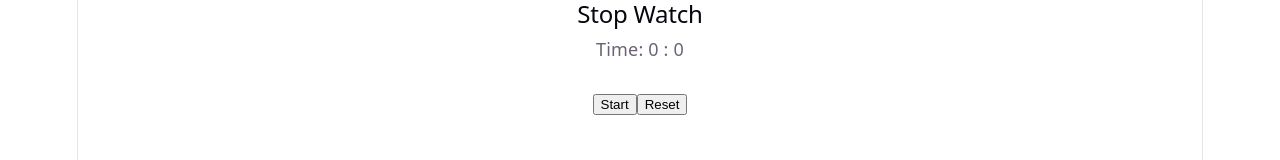
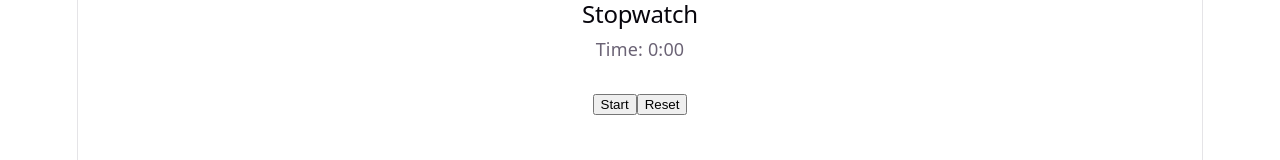
Before and after one commit to somgitreact/minibuilout, a React (Vite) app: page / in a window 1280 px wide. Shown: the top 160 px of the page. Built offline with nearby package versions, Linux system fonts and the light colour scheme.

Commit message:
upload stopwatch 4

```diff
--- a/src/component/Stopwatch.jsx
+++ b/src/component/Stopwatch.jsx
@@ -24,7 +24,7 @@ setIncNum({min:0,sec:0})
     }
     useEffect(()=>{
         function setmin(){
-        if(incNum.sec > 60){
+        if(incNum.sec >= 60){
              setIncNum((prev)=>({...prev, min: prev.min + 1}))
              setIncNum((prev)=>({...prev, sec: 0}))
 
@@ -32,11 +32,11 @@ setIncNum({min:0,sec:0})
         }
 setmin()
     },[incNum])
-
+const formattedSec = String(incNum.sec).padStart(2, '0')
   return (
     <div>
-        <h2>Stop Watch</h2>
-        <p>Time: {incNum.min} : {incNum.sec}</p>
+        <h2>Stopwatch</h2>
+        <p>Time: {incNum.min}:{formattedSec}</p>
         <br/>
         <button type='button' onClick={startstop}>{run ? 'Start' : 'Stop'}</button>
         <button type='button' onClick={reset}>Reset</button>
```
